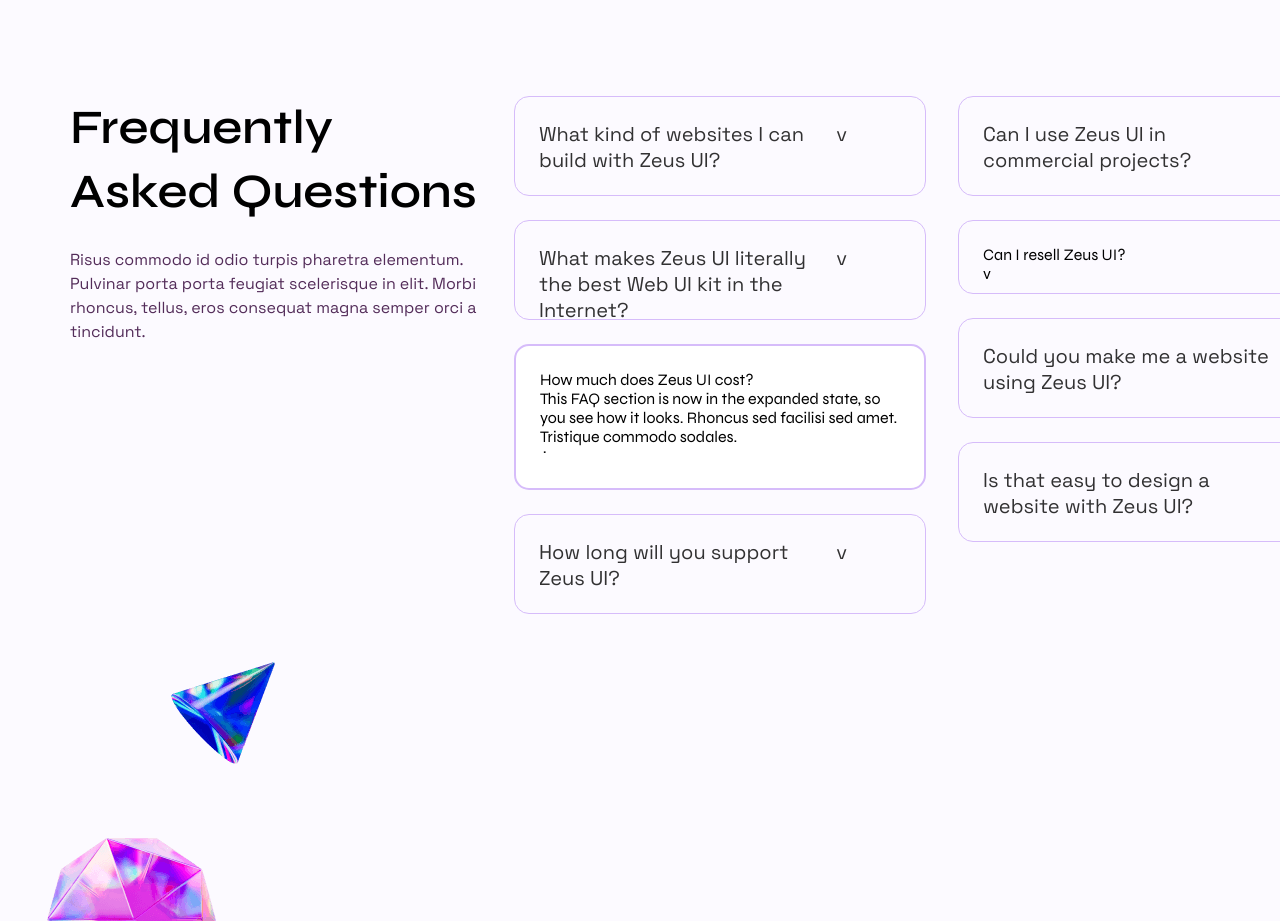
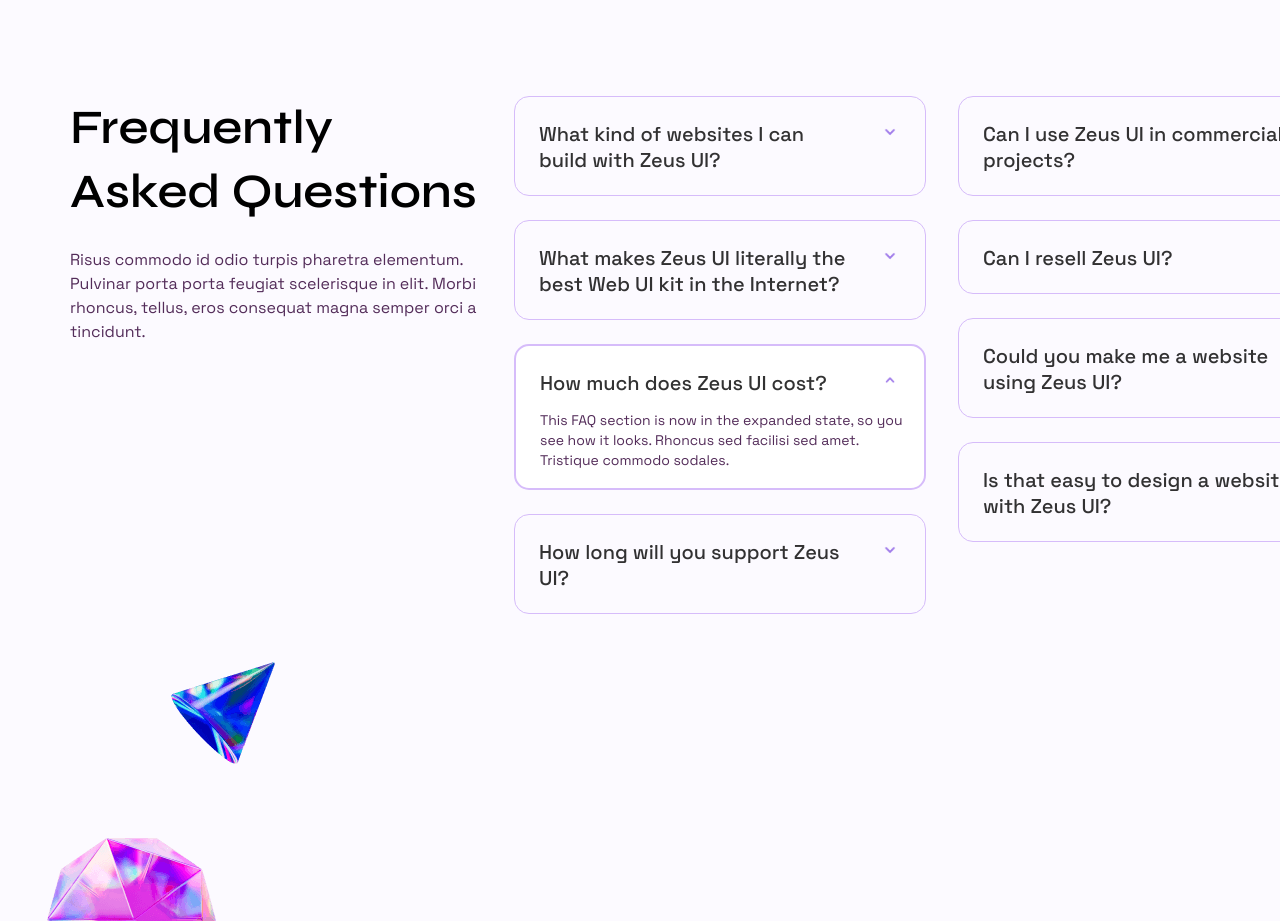
Before and after one commit to Vladfrontcode/nftlanding, a plain HTML site: page index.html in a window 1280 px wide. Shown: the part 5060-5981 px from the top of the page. Drawn offline with Linux system fonts and the light colour scheme.

Commit message:
almost done

```diff
--- a/index.css
+++ b/index.css
@@ -718,7 +718,24 @@
 
     .FAQ-card {
         display: flex;
+        flex-direction: row;
+    }
+
+    .FAQ-group {
+        display: flex;
+        flex-direction: column;
+        row-gap: 24px;
+    }
+
+    .FAQ_v {
+        width: 50%;
+        height:80%;
+        padding-left: 32px;
+    }
+
+    .card__title {
         width: 308px;
+        height: 52px;
         font-family: 'Space Grotesk';
         font-style: normal;
         font-weight: 500;
@@ -728,12 +745,32 @@
         opacity: 0.8;
     }
 
-    .FAQ-group {
-        display: flex;
-        flex-direction: column;
-        row-gap: 24px;
+    .card__title_little {
+        width: 308px;
+        height: 26px;
+        font-family: 'Space Grotesk';
+        font-style: normal;
+        font-weight: 500;
+        font-size: 20px;
+        line-height: 26px;
+        color: #000000;
+        opacity: 0.8;
     }
 
-    .card_title {
+    .card__answer {
+        width: 364px;
+        height: 60px;
+        font-family: 'Space Grotesk';
+        font-style: normal;
+        font-weight: 400;
+        font-size: 14px;
+        line-height: 20px;
+        color: #532C59;
+        margin-top: -12px;
+    }
 
+    .FAQ_v-up {
+        width: 50%;
+        height:80%;
+        margin-left: -24px;
     }
--- a/index.html
+++ b/index.html
@@ -591,53 +591,121 @@
         <div class="FAQ-group">
             <div class="FAQ-cardsspace">
                 <div class="FAQ-card">
+                    <div>
                         <p class="card__title">What kind of websites I can build with Zeus UI?</p>
-                    <p>v</p>
+                    </div>
+                    <div class="FAQ_v">
+                        <img
+                            srcset="images/ava and footer/down.png,
+                            images/ava and footer/down@2x.png 2x"
+                            src="images/ava and footer/down.png"
+                            alt="error">
+                    </div>
                 </div>
             </div>
             <div class="FAQ-cardsspace">
                 <div class="FAQ-card">
+                    <div>
                         <p class="card__title">What makes Zeus UI literally the best Web UI kit in the Internet?</p>
-                    <p>v</p>
+                    </div>
+                    <div class="FAQ_v">
+                        <img
+                            srcset="images/ava and footer/down.png,
+                            images/ava and footer/down@2x.png 2x"
+                            src="images/ava and footer/down.png"
+                            alt="error">
+                    </div>
                 </div>
             </div>
             <div class="FAQ-cardsspace_open">
-                <div class="FAQ-card_open">
+                <div class="FAQ-card">
+                    <div>
+                        <div>
                             <p class="card__title">How much does Zeus UI cost?</p>
+                        </div>
+                        <div>
                             <p class="card__answer">This FAQ section is now in the expanded state, so you see how it looks. Rhoncus sed facilisi sed amet. Tristique commodo sodales.</p>
-                    <p>^</p>
+                        </div>
+                    </div>
+                    <div class="FAQ_v-up">
+                        <img
+                            srcset="images/ava and footer/up.png,
+                            images/ava and footer/up@2x.png 2x"
+                            src="images/ava and footer/up.png"
+                            alt="error">
+                    </div>
                 </div>
             </div>
             <div class="FAQ-cardsspace">
                 <div class="FAQ-card">
+                    <div>
                         <p class="card__title">How long will you support Zeus UI?</p>
-                    <p>v</p>
+                    </div>
+                    <div class="FAQ_v">
+                        <img
+                            srcset="images/ava and footer/down.png,
+                            images/ava and footer/down@2x.png 2x"
+                            src="images/ava and footer/down.png"
+                            alt="error">
+                    </div>
                 </div>
             </div>
         </div>
         <div class="FAQ-group">
             <div class="FAQ-cardsspace">
                 <div class="FAQ-card">
+                    <div>
                         <p class="card__title">Can I use Zeus UI in commercial projects?</p>
-                    <p>v</p>
+                    </div>
+                    <div class="FAQ_v">
+                        <img
+                            srcset="images/ava and footer/down.png,
+                            images/ava and footer/down@2x.png 2x"
+                            src="images/ava and footer/down.png"
+                            alt="error">
+                    </div>
                 </div>
             </div>
             <div class="FAQ-cardsspace_little">
-                <div class="FAQ-card_little">
-                    <p class="card__title">Can I resell Zeus UI?</p>
-                    <p>v</p>
+                <div class="FAQ-card">
+                    <div>
+                        <p class="card__title_little">Can I resell Zeus UI?</p>
+                    </div>
+                    <div class="FAQ_v">
+                        <img
+                            srcset="images/ava and footer/down.png,
+                            images/ava and footer/down@2x.png 2x"
+                            src="images/ava and footer/down.png"
+                            alt="error">
+                    </div>
                 </div>
             </div>
             <div class="FAQ-cardsspace">
                 <div class="FAQ-card">
+                    <div>
                         <p class="card__title">Could you make me a website using Zeus UI?</p>
-                    <p>v</p>
+                    </div>
+                    <div class="FAQ_v">
+                        <img
+                            srcset="images/ava and footer/down.png,
+                            images/ava and footer/down@2x.png 2x"
+                            src="images/ava and footer/down.png"
+                            alt="error">
+                    </div>
                 </div>
             </div>
             <div class="FAQ-cardsspace">
                 <div class="FAQ-card">
+                    <div>
                         <p class="card__title">Is that easy to design a website with Zeus UI?</p>
-                    <p>v</p>
+                    </div>
+                    <div class="FAQ_v">
+                        <img
+                            srcset="images/ava and footer/down.png,
+                            images/ava and footer/down@2x.png 2x"
+                            src="images/ava and footer/down.png"
+                            alt="error">
+                    </div>
                 </div>
             </div>
         </div>
```
Also changed, not shown: images/ava and footer/down.png (added), images/ava and footer/down@2x.png (added), images/ava and footer/up.png (added), images/ava and footer/up@2x.png (added). Lines whose indentation alone changed are shown as unchanged.
